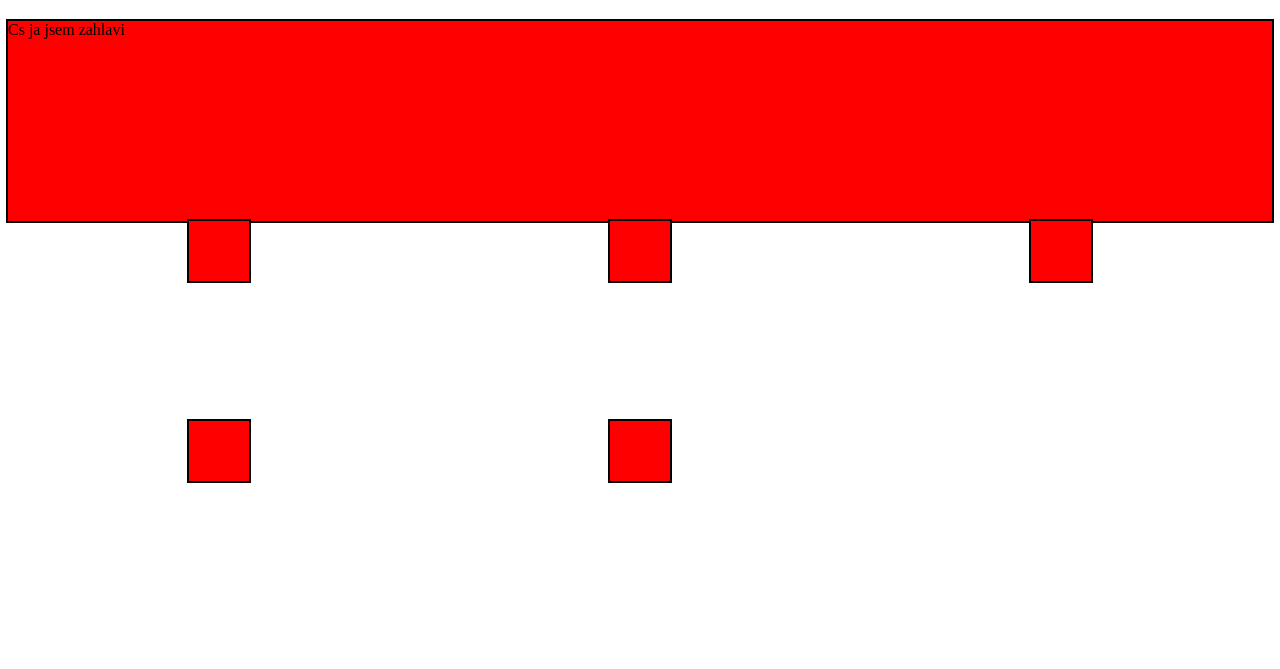
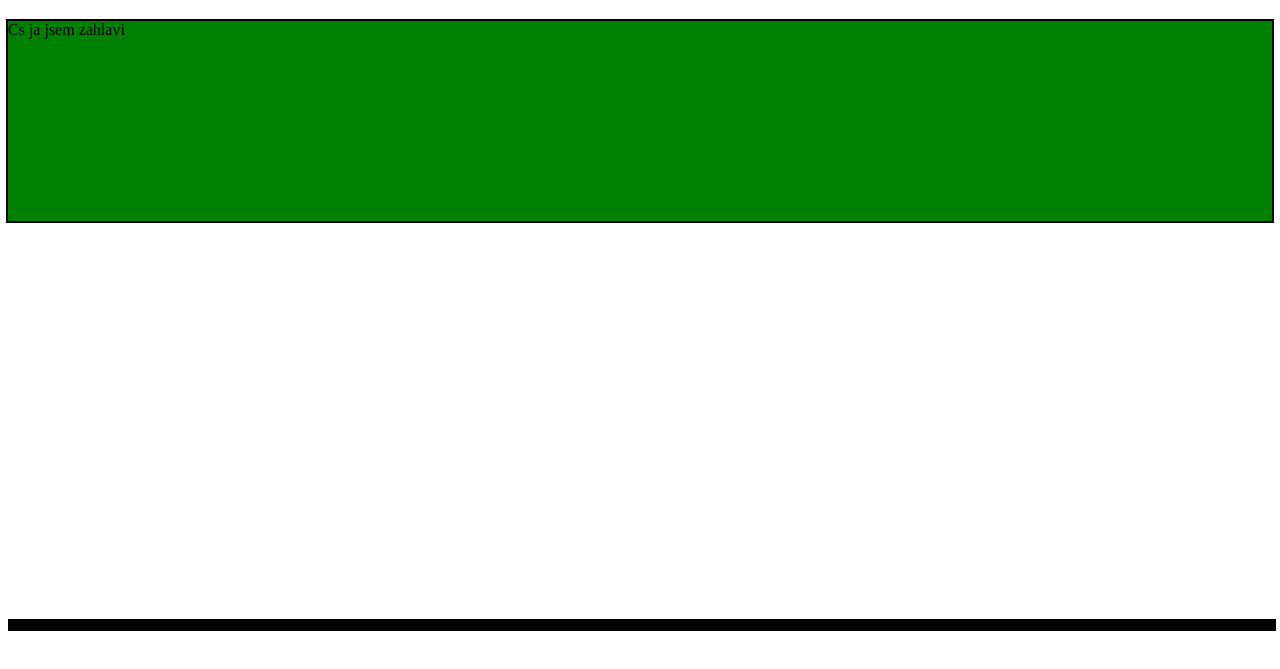
Before and after one commit to MichalRocek/WebyCviceni, a plain HTML site: page index.html in a window 1280 px wide. Shown: the part 61-730 px from the top of the page. Drawn offline with Linux system fonts and the light colour scheme.

Commit message:
nefunguje xd

```diff
--- a/index.html
+++ b/index.html
@@ -12,15 +12,19 @@
         <div class="blok" id="zahlavi">
             Cs ja jsem zahlavi
         </div>
-        <div class="blok">
+        <!-- <div class="blok tlusty2">
         </div>
         <div class="blok">
         </div>
         <div class="blok">
         </div>
-        <div class="blok">
+        <div class="blok tlusty2"> -->
         </div>
-        <div class="blok">
+        <div class="blok" id="obsah">
+        </div>
+        <div class="blok" id="reklamy">
+        </div>
+        <div class="blok" id="zapati">
         </div>
     </div>
 </body>
--- a/style/drip.css
+++ b/style/drip.css
@@ -1,22 +1,43 @@
 .grid {
     display: grid;
     /* grid-template-columns: 1fr 1fr 1fr; */
-    grid-template-columns: repeat(3, 1fr);
+    /* grid-template-columns: repeat(3, 1fr); */
     grid-auto-rows: 200px;
     justify-items: center;
+    grid-template-areas:
+    "header header header"
+    "obsah obsah reklamy"
+    "zapati zapati zapati";
 }
 
 .blok {
     background-color: red;
-    width: 60px;
-    height: 60px;
+    width: 100%;
+    height: 100%;
     border: solid black 2px;
 }
 
 #zahlavi {
-    width: 100%;
-    height: 100%;
     /* grid-column-start: 1;
     grid-column-end: 4; */
-    grid-column: 1 / 4;
+    /* grid-column: 1 / 4; */
+    grid-area: header;
+    background-color: green;
 }
+
+.tlusty2 {
+    grid-column: span 2; /* buď přes dva sloupce*/
+    background-color: blue;
+}
+
+#obsah {
+    grid-area: obsah;
+}
+
+#reklamy {
+    grid-area: reklamy;
+}
+
+#zapati {
+    grid-area: zapati;
+}
```
